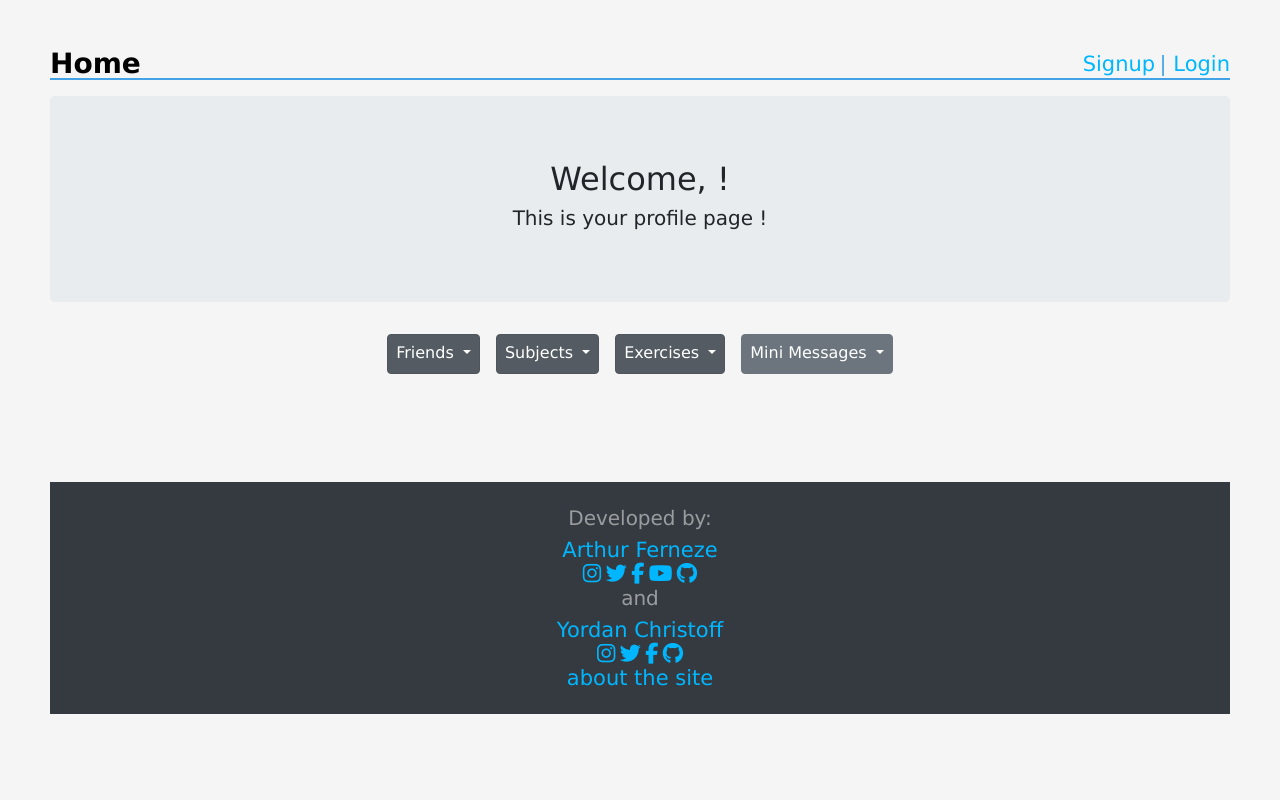
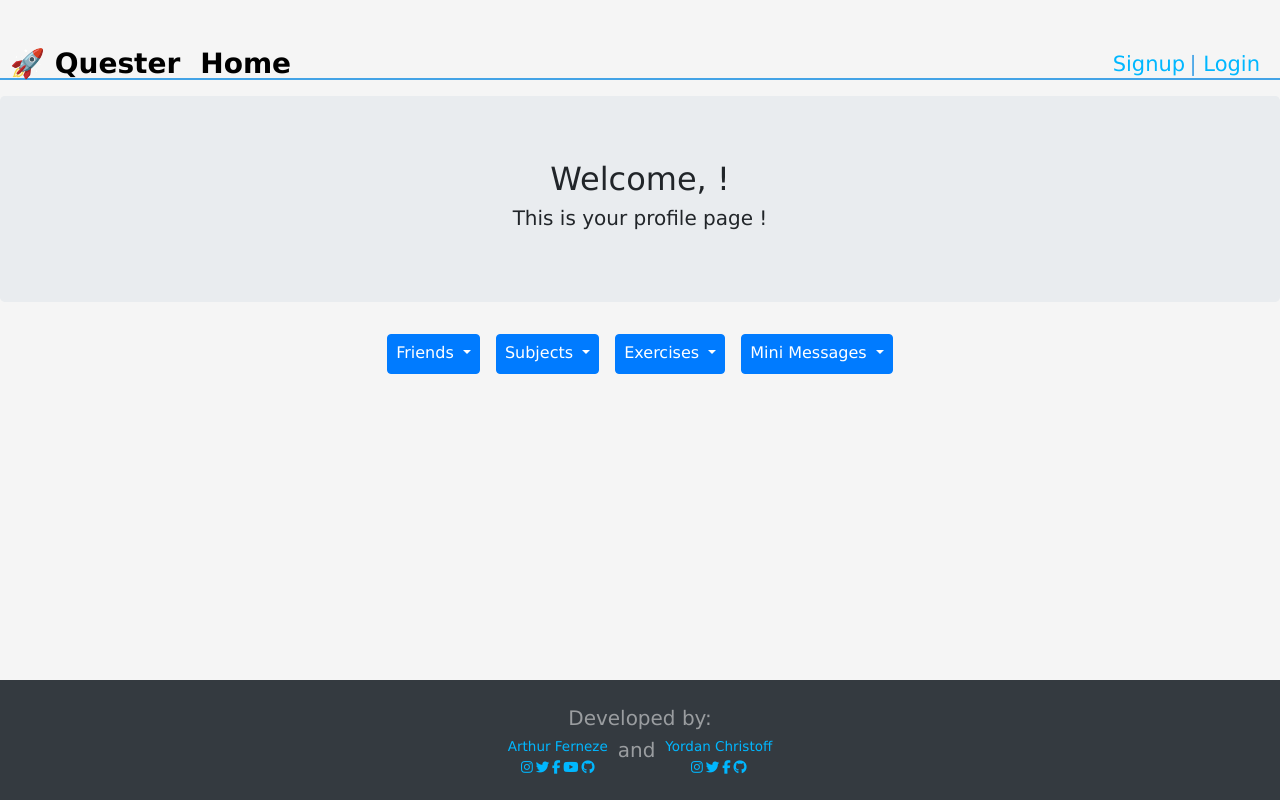
Before and after one commit to farneze/Project-Ironhack-FS-Application, a Node server app: page /addUserList in a window 1280 px wide. Run offline with Node 20, Linux system fonts and the light colour scheme; some libraries are stand-ins or nearby versions.

Commit message:
More beautiful now

```diff
--- a/public/stylesheets/style.css
+++ b/public/stylesheets/style.css
@@ -1,7 +1,9 @@
 body {
-  padding: 50px;
+  padding: 50px 0 0;
   background-color: #f5f5f5;
   font: 14px "Lucida Grande", Helvetica, Arial, sans-serif;
+  margin-bottom: 0 !important;
+
 }
 
 .invisible {
@@ -94,11 +96,13 @@ ul li {
 #to-right {
   /* padding: 1em; */
   float: right;
+  padding-right: 20px;
 }
 
 #to-right span {
   color: #43a3e6;
   font-size: 1.5em;
+
 }
 
 #form h2 {
@@ -108,12 +112,15 @@ ul li {
 
 #to-left {
   float: left;
+  display: flex;
+
 }
 
 #to-left p a {
   color: #000;
   font-weight: bold;
   font-size: 2em;
+  padding: 0 10px;
 }
 
 .form-signin {
@@ -131,10 +138,28 @@ ul li {
 }
 
 footer {
+  background-color: #343A40;
   margin-top: 100px;
   display: flex;
-  flex-direction: column-reverse;
+  justify-content: space-around;
+  align-items: center;
+  align-content: space-around;
+
+  font-size: 9px;
 }
+
+.footer {
+  position: absolute;
+  bottom: 0;
+  width: 100%;
+  height: 120px;
+
+}
+
+/* .mainContent{
+  display: flex;
+  justify-content: center;
+} */
 
 .developersBlock {
   display: flex;
@@ -143,10 +168,21 @@ footer {
 
 .devs {
   display: flex;
-  flex-direction: column;
+  /* flex-direction: column; */
 }
 
-.footerDiv {
+.footerDiv1 {
   display: flex;
-  /* flex-direction: column; */
+  flex-direction: column;
+  /* padding-left: 200px; */
+  align-items: center;
 }
+
+.person{
+  margin-right: 10px;
+  margin-left: 10px;
+}
+
+.socialMedias{
+  padding-top: 5px;
+}
--- a/routes/index.routes.js
+++ b/routes/index.routes.js
@@ -54,7 +54,7 @@ router.get("/minimsg", async (req, res) => {
 });
 
 /* GET home page */
-router.get("/", (req, res) => res.render("index", { title: "Meu saiti 🚀" }));
+router.get("/", (req, res) => res.render("index", { title: "Quester 🚀" }));
 
 // =========== AUTH SYSTEM  ===========
 // Servir o formulario de cadastro de usuario
--- a/views/auth/profile.hbs
+++ b/views/auth/profile.hbs
@@ -12,8 +12,8 @@
 <section>
   <div class="w-25 container d-flex align-content-center justify-content-center">
     {{!-- // ======== Friends ====== --}}
-    <div class="dropdown show">
-      <a class="btn btn-secondary dropdown-toggle pb-2 mb-2 mx-2 px-2" href="#" role="button" id="dropdownMenuLink" data-toggle="dropdown" aria-haspopup="true" aria-expanded="false">
+    <div class=" dropdown show ">
+      <a class="btn btn-outline-primary dropdown-toggle pb-2 mb-2 mx-2 px-2" href="#" role="button" id="dropdownMenuLink" data-toggle="dropdown" aria-haspopup="true" aria-expanded="false">
         Friends
       </a>
 
@@ -25,7 +25,7 @@
 
     {{!-- // ======== Subjects ====== --}}
     <div class="dropdown show">
-      <a class="btn btn-secondary dropdown-toggle pb-2 mb-2 mx-2 px-2" href="#" role="button" id="dropdownMenuLink" data-toggle="dropdown" aria-haspopup="true" aria-expanded="false">
+      <a class="btn btn-outline-primary dropdown-toggle pb-2 mb-2 mx-2 px-2" href="#" role="button" id="dropdownMenuLink" data-toggle="dropdown" aria-haspopup="true" aria-expanded="false">
         Subjects
       </a>
 
@@ -36,8 +36,8 @@
     </div>
 
     {{!-- // ======== Questions ====== --}}
-    <div class="dropdown show">
-      <a class="btn btn-secondary dropdown-toggle pb-2 mb-2 mx-2 px-2" href="#" role="button" id="dropdownMenuLink" data-toggle="dropdown" aria-haspopup="true" aria-expanded="false">
+    <div class="dropdown show ">
+      <a class="btn btn-outline-primary dropdown-toggle pb-2 mb-2 mx-2 px-2" href="#" role="button" id="dropdownMenuLink" data-toggle="dropdown" aria-haspopup="true" aria-expanded="false">
         Exercises
       </a>
 
@@ -49,7 +49,7 @@
 
     {{!-- // ======== MiniMSG ====== --}}
     <div>
-      <a class="btn btn-secondary dropdown-toggle pb-2 mb-2 mx-2 px-2" href="/minimsg" role="button" id="dropdownMenuLink" data-toggle="dropdown" aria-haspopup="true" aria-expanded="false">
+      <a class="btn btn-primary dropdown-toggle pb-2 mb-2 mx-2 px-2" href="/minimsg" role="button" id="dropdownMenuLink" data-toggle="dropdown" aria-haspopup="true" aria-expanded="false">
         Mini Messages
       </a>
     </div>
--- a/views/layout.hbs
+++ b/views/layout.hbs
@@ -19,8 +19,10 @@
       <ul>
         <li id="to-left">
           {{#if username}}
+            <p><a href="/profile">🚀 Quester  </a></p>
             <p><a href="/profile"> Profile </a></p>
           {{else}}
+            <p><a href="/profile">🚀 Quester  </a></p>
             <p><a href="/"> Home </a></p>
           {{/if}}
         </li>
@@ -28,27 +30,27 @@
     {{#if username}}
       <a href="/logout">Logout</a> <span> </span>
     {{else}}
-      <a href="/signup">Signup</a> <span>   |   </span>
-      <a href="/login">Login</a>
+      <a class="navButton" href="/signup">Signup</a> <span>   |   </span>
+      <a class="navButton" href="/login">Login</a>
     {{/if}}
 
   </li>
       </ul>
     </nav>
 
-
     {{{body}}}
 
-<footer id="sticky-footer" class="py-4 bg-dark text-white-50">
-    <div class="container text-center footerDiv1">
+
+<footer id="sticky-footer" class="py-4 bg-dark text-white-50 footer">
+    <div class="container text-center footerDiv1 col-md">
       <h5>Developed by:</h5>
       <section class="devs">
 
-        <div class="devs">
-           <div>
+        <div class="devs" >
+          <div class="person">
                <a href="/developers">Arthur Ferneze</a>
 
-            <div >
+               <div class="socialMedias" >
                 <a
                   href="https://www.instagram.com/artfarneze/"
                   target="_blank"
@@ -82,10 +84,10 @@
             <h5>and</h5>
 
 
-          <div class="devs">
+          <div class="person">
               <a href="/developers">Yordan Christoff</a>
 
-            <div >
+              <div class="socialMedias" >
 
                   <a
                   href="https://www.instagram.com/yordc"
@@ -117,19 +119,12 @@
 
       </section>
 
-      <a href="/about">about the site</a>
+
     </div>
+
+    {{!-- <a class="col-sm" href="/about">about the site</a> --}}
+
   </footer>
-
-    {{!-- <footer >
-      <section class="devs">
-        <h5>Developed by:</h5>
-      <a href="/developers">Arthur Ferneze</a>
-      <h5>and</h5>
-      <a href="/developers">Yordan Christoff</a>
-      </section>
-      <a href="/about">about the site</a>
-    </footer> --}}
 
     <script src="/javascripts/script.js"></script>
     <script src="https://code.jquery.com/jquery-3.2.1.slim.min.js" integrity="sha384-KJ3o2DKtIkvYIK3UENzmM7KCkRr/rE9/Qpg6aAZGJwFDMVNA/GpGFF93hXpG5KkN" crossorigin="anonymous"></script>
```
Also changed, not shown: views/index.hbs (+30 -2 lines), public/stylesheets/index.css (added), 1 other file. Lines whose indentation alone changed are shown as unchanged.
